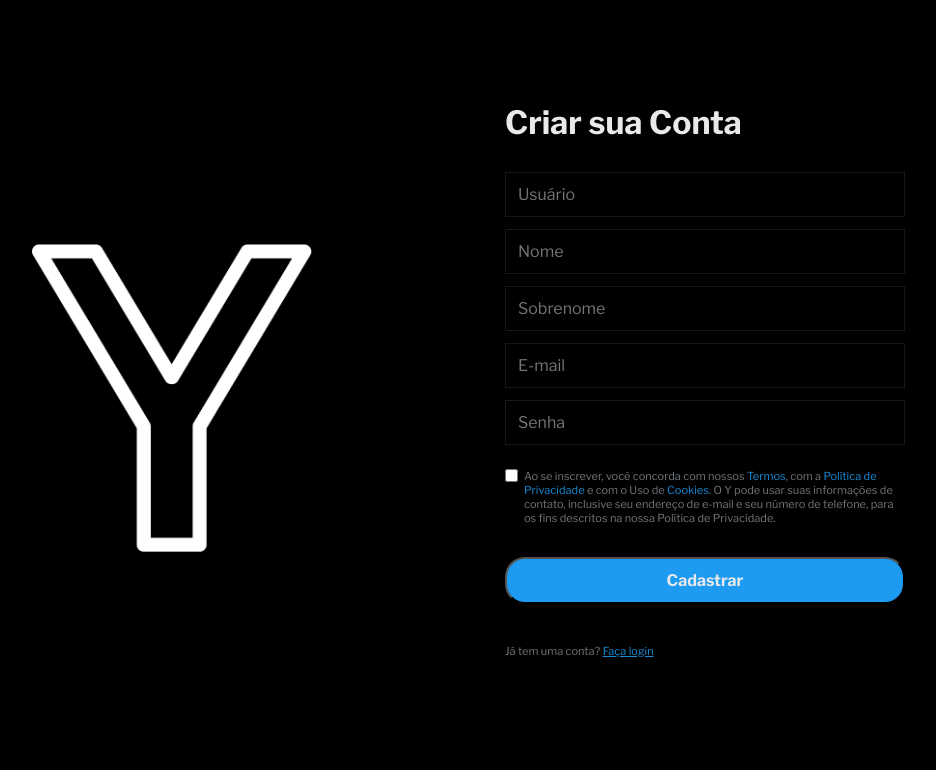
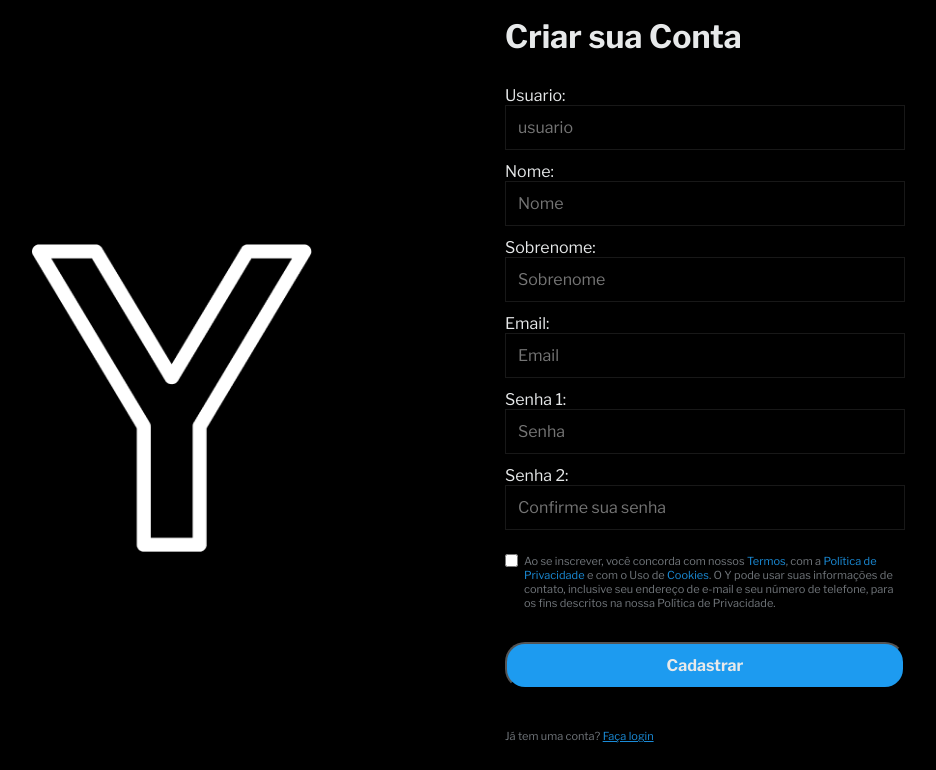
Before and after one commit to Raul-Albuquerque/Y_twitter_clone, a Django app: page /signup/ in a window 1280 px wide. Shown: the top 770 px of the page, without its empty margins (165-1101 px from the left). Run offline with Django 5.2, Linux system fonts and the light colour scheme.

Commit message:
feat: add signup view

```diff
--- /dev/null
+++ b/twitter_clone/forms.py
@@ -0,0 +1,19 @@
+from django import forms
+
+
+# SIGNUP FORM
+
+class SignUpForm(forms.Form):
+  usuario = forms.CharField(max_length=150, required=False, widget=forms.TextInput(attrs={'class': 'form-input', 'placeholder': 'usuario', 'required': True}))
+  nome = forms.CharField(max_length=150, required=False, widget=forms.TextInput(attrs={'class': 'form-input', 'placeholder': 'Nome', 'required': True}))
+  sobrenome = forms.CharField(max_length=150, required=False, widget=forms.TextInput(attrs={'class': 'form-input', 'placeholder': 'Sobrenome', 'required': True}))
+  email = forms.CharField(max_length=150, required=False, widget=forms.TextInput(attrs={'class': 'form-input', 'placeholder': 'Email', 'required': True}))
+  senha_1 = forms.CharField(max_length=190, required=False, widget=forms.TextInput(attrs={'class': 'form-input', 'placeholder': 'Senha', 'required': True}))
+  senha_2 = forms.CharField(max_length=190, required=False, widget=forms.TextInput(attrs={'class': 'form-input', 'placeholder': 'Confirme sua senha', 'required': True}))
+
+
+# SIGNIN FORM
+
+class SignInForm(forms.Form):
+  usuario = forms.CharField(max_length=20, required=True, widget=forms.TextInput(attrs={'class': 'form-input', 'placeholder': 'Usuário'}))
+  senha = forms.CharField(max_length=20, required=True, widget=forms.TextInput(attrs={'class': 'form-input', 'placeholder': 'Senha'}))
--- a/twitter_clone/static/styles/main.css
+++ b/twitter_clone/static/styles/main.css
@@ -200,3 +200,15 @@ section {
   max-width: 400px;
   margin-bottom: 40px;
 }
+
+input:invalid + span::after {
+  position: absolute;
+  content: "✖";
+  padding-left: 5px;
+}
+
+input:valid + span::after {
+  position: absolute;
+  content: "✓";
+  padding-left: 5px;
+}
--- a/twitter_clone/templates/signup.html
+++ b/twitter_clone/templates/signup.html
@@ -15,12 +15,14 @@
     </section>
     <section class="content-container">
       <h2 class="subtitle">Criar sua Conta</h2>
-      <form class="form-default">
-        <input type="email" class="form-input" id="usuario" placeholder="Usuário">
+      <form class="form-default" method='POST' action='{% url 'feed' %}'>
+        {% comment %} <input type="email" class="form-input" id="usuario" placeholder="Usuário">
         <input type="email" class="form-input" id="nome" placeholder="Nome">
         <input type="email" class="form-input" id="sobrenome" placeholder="Sobrenome">
         <input type="email" class="form-input" id="email" placeholder="E-mail">
-        <input type="email" class="form-input" id="senha" placeholder="Senha">
+        <input type="email" class="form-input" id="senha" placeholder="Senha"> {% endcomment %}
+        {% csrf_token %}
+        {{ form }}
         <div class="input-group">
           <input type="checkbox" class="" id="termos">
           <label class="form-label" for="termos">
@@ -32,7 +34,7 @@
             na nossa Política de Privacidade.
           </label>
         </div>
-        <button class="btn btn-primary form-btn" type="button">Cadastrar</button>
+        <button class="btn btn-primary form-btn" type="submit">Cadastrar</button>
       </form>
       <div>
         <p class="text-small">Já tem uma conta? <a class="text-blue" href="{% url 'signin' %}">Faça login</a></p>
--- a/twitter_clone/urls.py
+++ b/twitter_clone/urls.py
@@ -1,8 +1,9 @@
-from .views import home_view
+from .views import home_view, signup_view
 from django.urls import path
 
 urlpatterns = [
     path("", home_view.home, name="home"),
-    path("signup/", home_view.signup, name="signup"),
-    path("signin/", home_view.signin, name="signin")
+    path("signup/", signup_view.signup, name="signup"),
+    path("signin/", home_view.signin, name="signin"),
+    path("feed/", signup_view.feed, name="feed"),
 ]
--- a/twitter_clone/views/home_view.py
+++ b/twitter_clone/views/home_view.py
@@ -1,5 +1,8 @@
-from django.shortcuts import render
+from django.shortcuts import render, redirect
 from django.http import HttpResponse
+from django.contrib import messages
+
+from ..forms import SignUpForm
 
 def base(request):
   return render(request, 'base.html')
@@ -7,8 +10,8 @@ def base(request):
 def home(request):
   return render(request, 'home.html')
 
-def signup(request):
-  return render(request, 'signup.html')
-
 def signin(request):
   return render(request, 'signin.html')
+
+def feed(request):
+  return render(request, 'feed.html')
--- /dev/null
+++ b/twitter_clone/views/signup_view.py
@@ -0,0 +1,21 @@
+from django.shortcuts import render, redirect
+from django.http import HttpResponse
+from django.contrib.auth.models import User
+from ..forms import SignUpForm
+
+def signup(request):
+  form = SignUpForm()
+  return render(request, 'signup.html', {'form':form})
+
+def feed(request):
+  form = SignUpForm(request.POST)
+  if form.is_valid():
+    username = form.cleaned_data['usuario']
+    first_name = form.cleaned_data['nome'].lower()
+    last_name = form.cleaned_data['sobrenome'].lower()
+    email = form.cleaned_data['email'].lower()
+    password_1 = form.cleaned_data['senha_1']
+    password_2 = form.cleaned_data['senha_2']
+    return HttpResponse(f'Usuário={username}, nome={first_name}, sobrenome={last_name}, email={email}, senha={password_1}, senha2={password_2}')
+  else:
+    return HttpResponse('deu errado')
```
Also changed, not shown: twitter_clone/templates/feed.html (added, +11 -0 lines).
